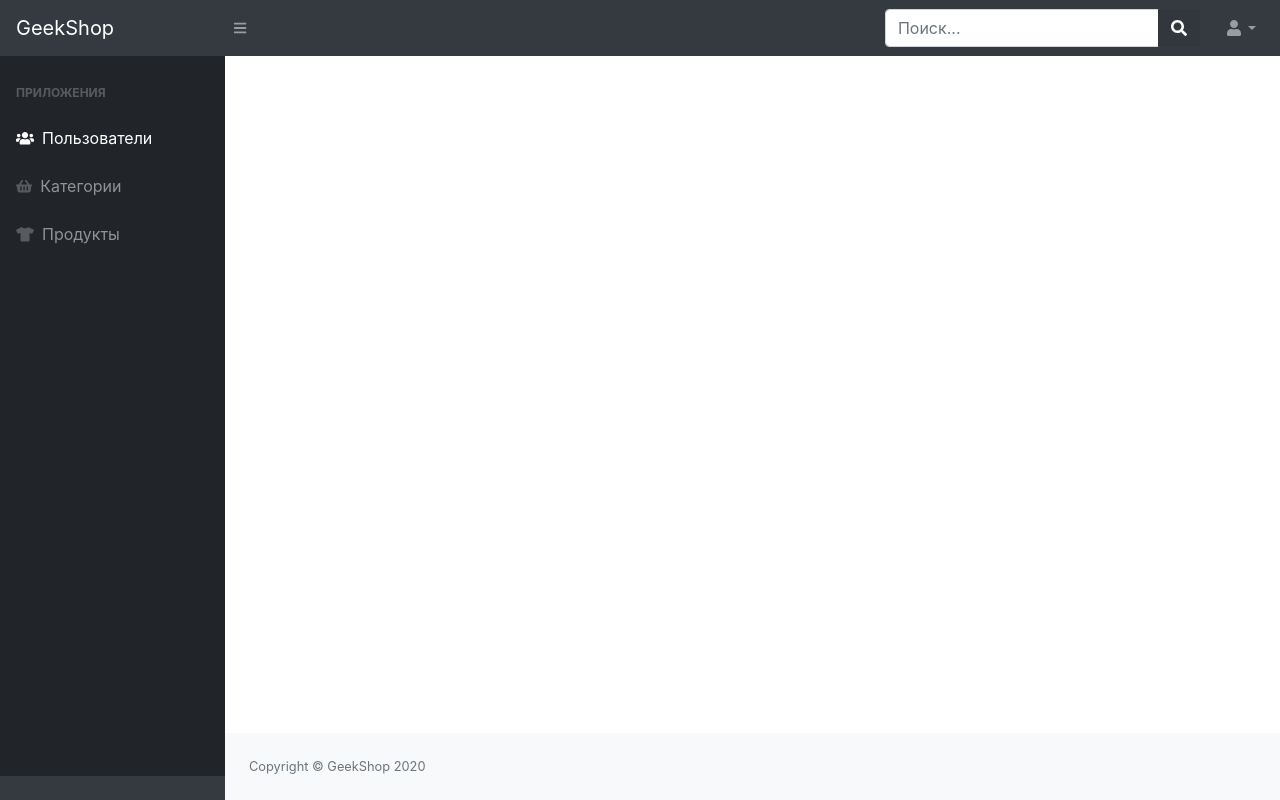
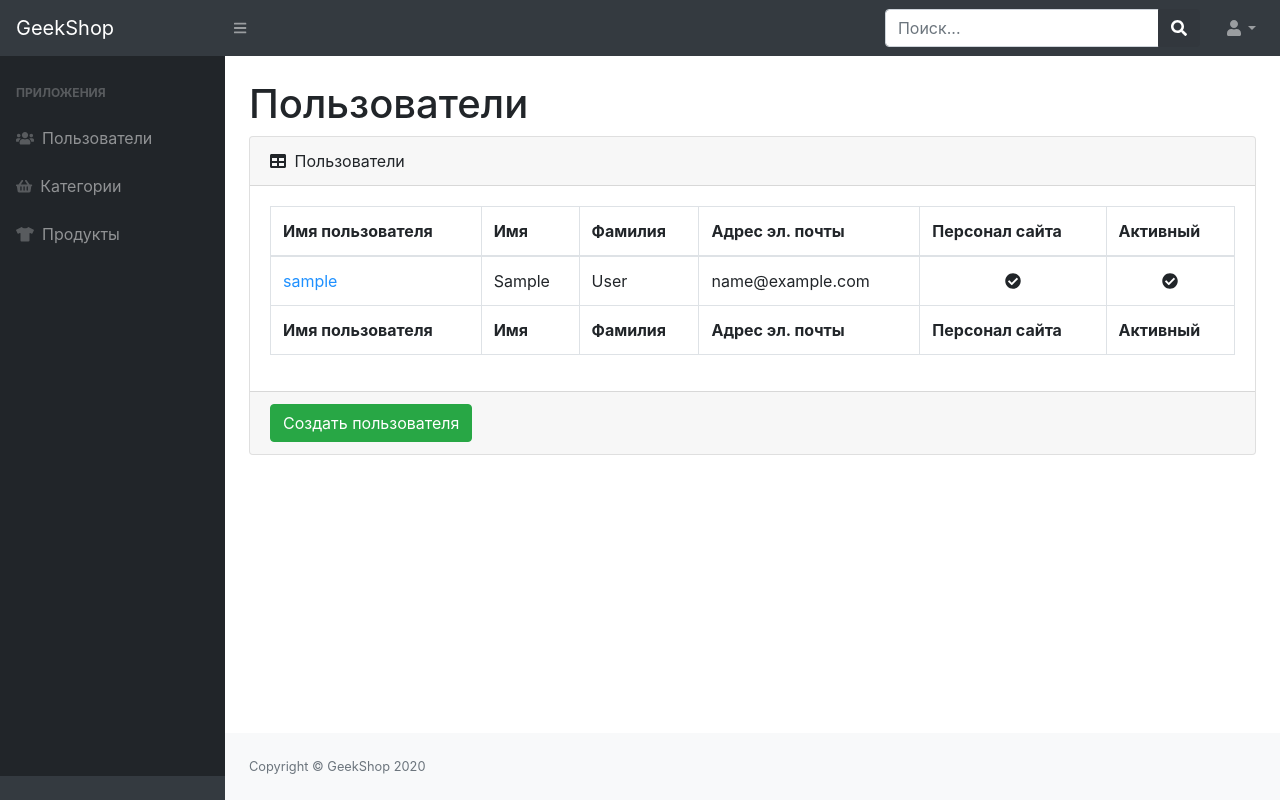
Before and after one commit to DenBrov/first-shop, a Django app: template adminapp/templates/adminapp/admin-users-read.html in a window 1280 px wide. Run offline with Django 3.2, Linux system fonts and the light colour scheme; the template is opened without the code that fills it: values that come from a table or form of the project are taken from there, others are empty; tables that the repository leaves empty hold one stand-in row (values such as "Sample post"); some libraries are stand-ins or nearby versions.

Commit message:
created controller for users read

```diff
--- a/adminapp/templates/adminapp/admin-users-read.html
+++ b/adminapp/templates/adminapp/admin-users-read.html
@@ -1,5 +1,7 @@
 {% extends 'adminapp/base.html' %}
 {% load static %}
+
+{% block content %}
         <main>
                     <div class="container-fluid">
                         <h1 class="mt-4">Пользователи</h1>
@@ -32,22 +34,24 @@
                                         </tr>
                                         </tfoot>
                                         <tbody>
+                                        {% for user in users %}
                                         <tr>
-                                    <td><a href="#" style="color: dodgerblue">vokler</a></td>
-                                    <td></td>
-                                    <td></td>
-                                    <td></td>
+                                            <td><a href="#" style="color: dodgerblue">{{ user.username }}</a></td>
+                                            <td>{{ user.first_name }}</td>
+                                            <td>{{ user.last_name }}</td>
+                                            <td>{{ user.email }}</td>
+                                            {% if user.is_staff %}
                                             <td class="text-center"><i class="fas fa-check-circle"></i></td>
+                                            {% else %}
+                                            <td class="text-center"><i class="fas fa-times-circle"></i></td>
+                                            {% endif %}
+                                            {% if user.is_active %}
                                             <td class="text-center"><i class="fas fa-check-circle"></i></td>
+                                            {% else %}
+                                            <td class="text-center"><i class="fas fa-times-circle"></i></td>
+                                            {% endif %}
                                         </tr>
-                                <tr>
-                                    <td><a href="admin-users-update-delete.html" style="color: dodgerblue">valeriy</a></td>
-                                    <td>Valeriy</td>
-                                    <td>Pavlikov</td>
-                                    <td>valerypavlikov@yandex.ru</td>
-                                    <td class="text-center"><i class="fas fa-times-circle"></i></td>
-                                    <td class="text-center"><i class="fas fa-times-circle"></i></td>
-                                </tr>
+                                        {% endfor %}
                                         </tbody>
                                     </table>
                                 </div>
@@ -60,6 +64,4 @@
                         </div>
                     </div>
                 </main>
-{% block content %}
-
 {% endblock %}
--- a/adminapp/templates/adminapp/base.html
+++ b/adminapp/templates/adminapp/base.html
@@ -17,7 +17,7 @@
 </head>
 <body class="sb-nav-fixed">
 <nav class="sb-topnav navbar navbar-expand navbar-dark bg-dark">
-    <a class="navbar-brand" href="admin.html">GeekShop</a>
+    <a class="navbar-brand" href="{% url 'index'}">GeekShop</a>
     <button class="btn btn-link btn-sm order-1 order-lg-0" id="sidebarToggle" href="#"><i class="fas fa-bars"></i>
     </button>
     <!-- Navbar Search-->
@@ -47,13 +47,13 @@
             <div class="sb-sidenav-menu">
                 <div class="nav">
                     <div class="sb-sidenav-menu-heading">Приложения</div>
-                    <a class="nav-link" href="admin-users-read.html">
+                    <a class="nav-link" href="{% url 'admin_staff:admin_users' %}">
                         <div class="sb-nav-link-icon">
                             <i class="fas fa-users"></i>
                         </div>
                         Пользователи
                     </a>
-                    <a class="nav-link" href="index.html">
+                    <a class="nav-link" href="#">
                         <div class="sb-nav-link-icon">
                             <i class="fas fa-shopping-basket"></i>
                         </div>
@@ -89,6 +89,6 @@
 <script src="https://cdnjs.cloudflare.com/ajax/libs/Chart.js/2.8.0/Chart.min.js" crossorigin="anonymous"></script>
 <script src="https://cdn.datatables.net/1.10.20/js/jquery.dataTables.min.js" crossorigin="anonymous"></script>
 <script src="https://cdn.datatables.net/1.10.20/js/dataTables.bootstrap4.min.js" crossorigin="anonymous"></script>
-<script src="{% static '/vendor/js/database.js'%}"></script>
+<!--<script src="{% static '/vendor/js/database.js' %}"></script>-->
 </body>
 </html>
--- a/adminapp/views.py
+++ b/adminapp/views.py
@@ -1,4 +1,6 @@
 from django.shortcuts import render
+
+from authapp.models import User
 
 def index(request):
     return render(request, 'adminapp/index.html')
@@ -6,7 +8,8 @@ def index(request):
 
 #READ
 def admin_users(request):
-    return render(request, 'adminapp/admin-users-read.html')
+    context = {'users': User.objects.all()}
+    return render(request, 'adminapp/admin-users-read.html', context)
 
 
 #CREATE
```
Lines whose indentation alone changed are shown as unchanged.
